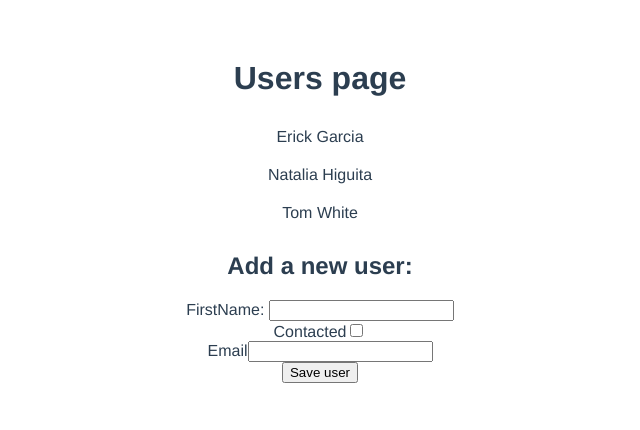
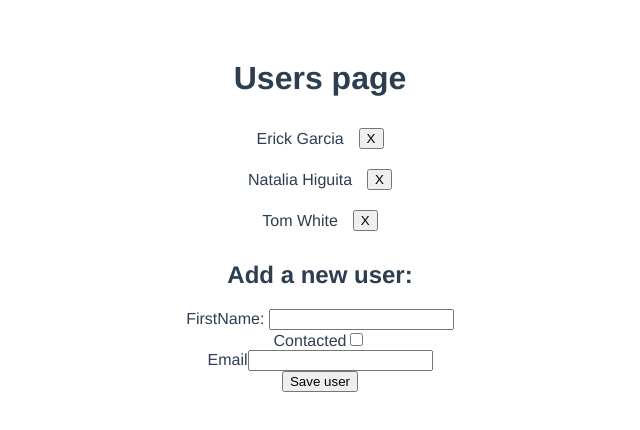
Before and after one commit to erick2014/learning-vuejs, a Vue app: page / in a window 1280 px wide. Shown: the top 430 px of the page, without its empty margins (320-960 px from the left). Built offline with nearby package versions, Linux system fonts and the light colour scheme.

Commit message:
Implement btn to remove an user from usersList

```diff
--- a/src/components/Users.vue
+++ b/src/components/Users.vue
@@ -2,7 +2,14 @@
   <div class="users">
     <h1>Users page</h1>
     <ul class="users-list">
-      <li v-for="user in users" v-bind:key="user.key">{{user.name}}</li>
+      <li v-for="(user,index) in users" v-bind:key="user.key">
+        <div class="user-item">
+          <div class="user-item-name">{{user.name}}</div>
+          <div>
+            <button type="button" v-on:click="deleteUser(index)">X</button>
+          </div>
+        </div>
+      </li>
     </ul>
 
     <h2>Add a new user:</h2>
@@ -69,6 +76,10 @@ export default {
         contacted: this.newUser.contacted,
         email: this.newUser.email
       });
+    },
+    deleteUser: function(userIndex) {
+      console.log("user index", userIndex);
+      this.users.splice(userIndex, 1);
     }
   }
 };
@@ -83,4 +94,14 @@ export default {
 .users-list li {
   padding: 10px 0;
 }
+
+.user-item {
+  display: flex;
+  justify-content: center;
+  align-items: center;
+}
+
+.user-item-name {
+  margin-right: 15px;
+}
 </style>
```
